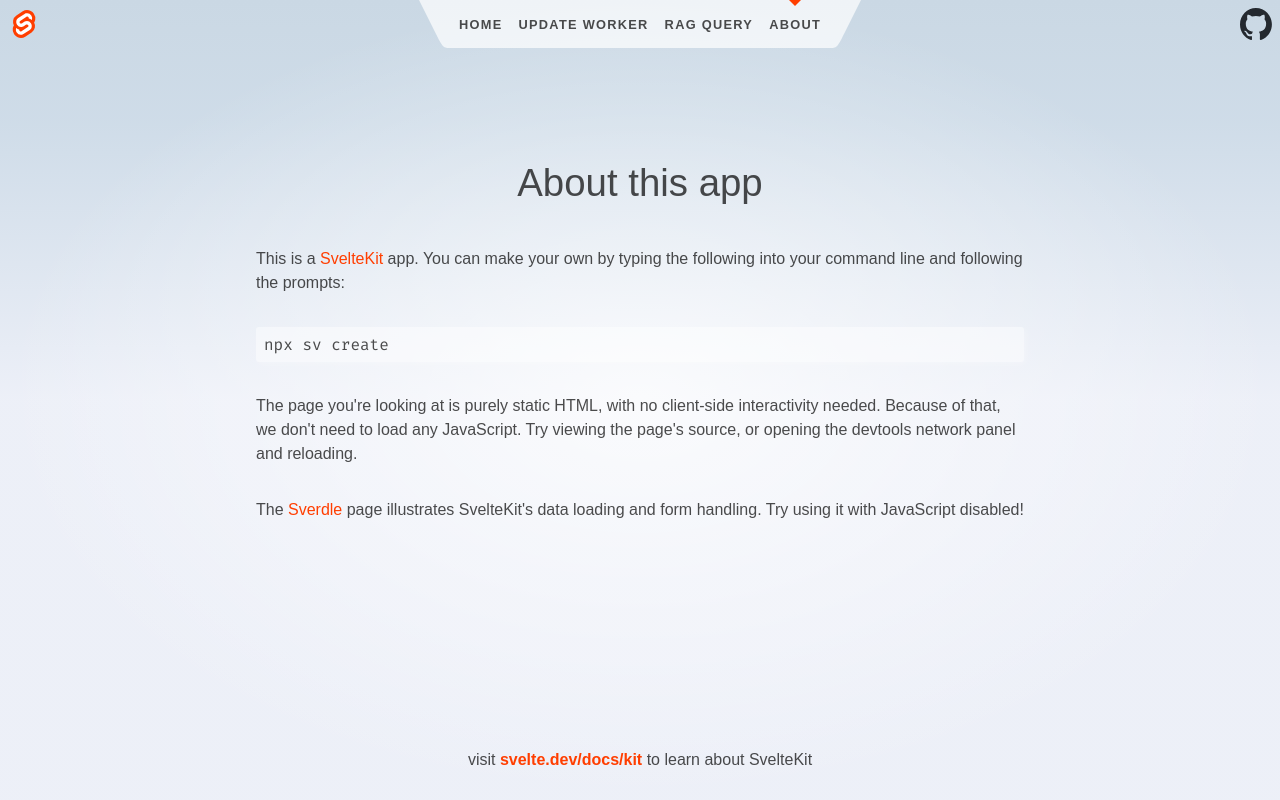
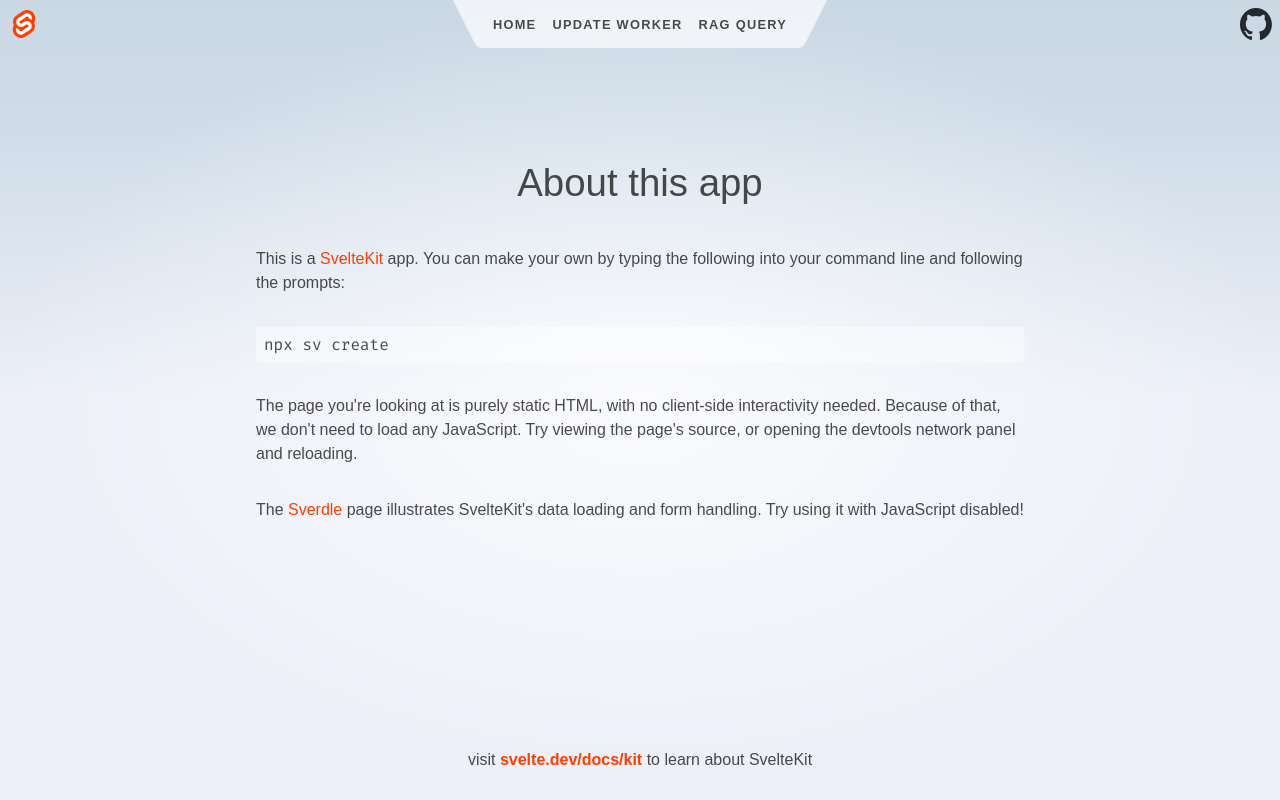
Before and after one commit to sanjanb/agentic-system, a SvelteKit app in the folder frontend/: page /about in a window 1280 px wide. Built offline with nearby package versions, Linux system fonts and the light colour scheme.

Commit message:
fix: remove 'About' link from navigation in Header component

```diff
--- a/frontend/src/routes/Header.svelte
+++ b/frontend/src/routes/Header.svelte
@@ -25,9 +25,6 @@
 			</li>
 			<li aria-current={page.url.pathname === '/query' ? 'page' : undefined}>
 				<a href={resolve('/query')}>RAG Query</a>
-			</li>
-			<li aria-current={page.url.pathname === '/about' ? 'page' : undefined}>
-				<a href={resolve('/about')}>About</a>
 			</li>
 		</ul>
 		<svg viewBox="0 0 2 3" aria-hidden="true">
```
